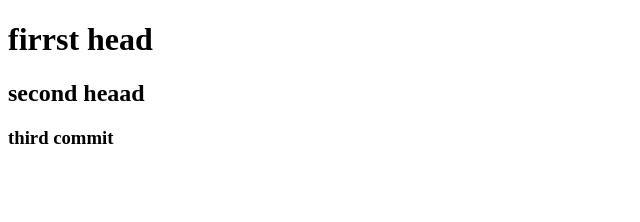
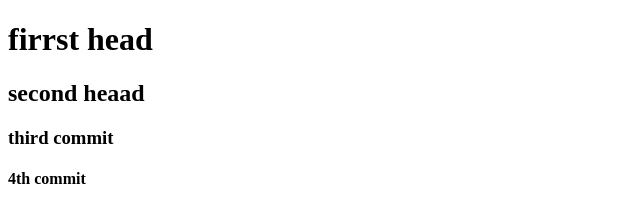
Before and after one commit to aliajaz32/git-2nd-test, a plain HTML site: page index.html in a window 1280 px wide. Shown: the whole page, without its empty margins (0-640 px from the left). Drawn offline with Linux system fonts and the light colour scheme.

Commit message:
4t commit

```diff
--- a/index.html
+++ b/index.html
@@ -10,5 +10,6 @@
     <h1>firrst head</h1>
     <h2>second heaad</h2>
     <h3>third commit</h3>
+    <h4>4th commit</h4>
 </body>
 </html>
```
